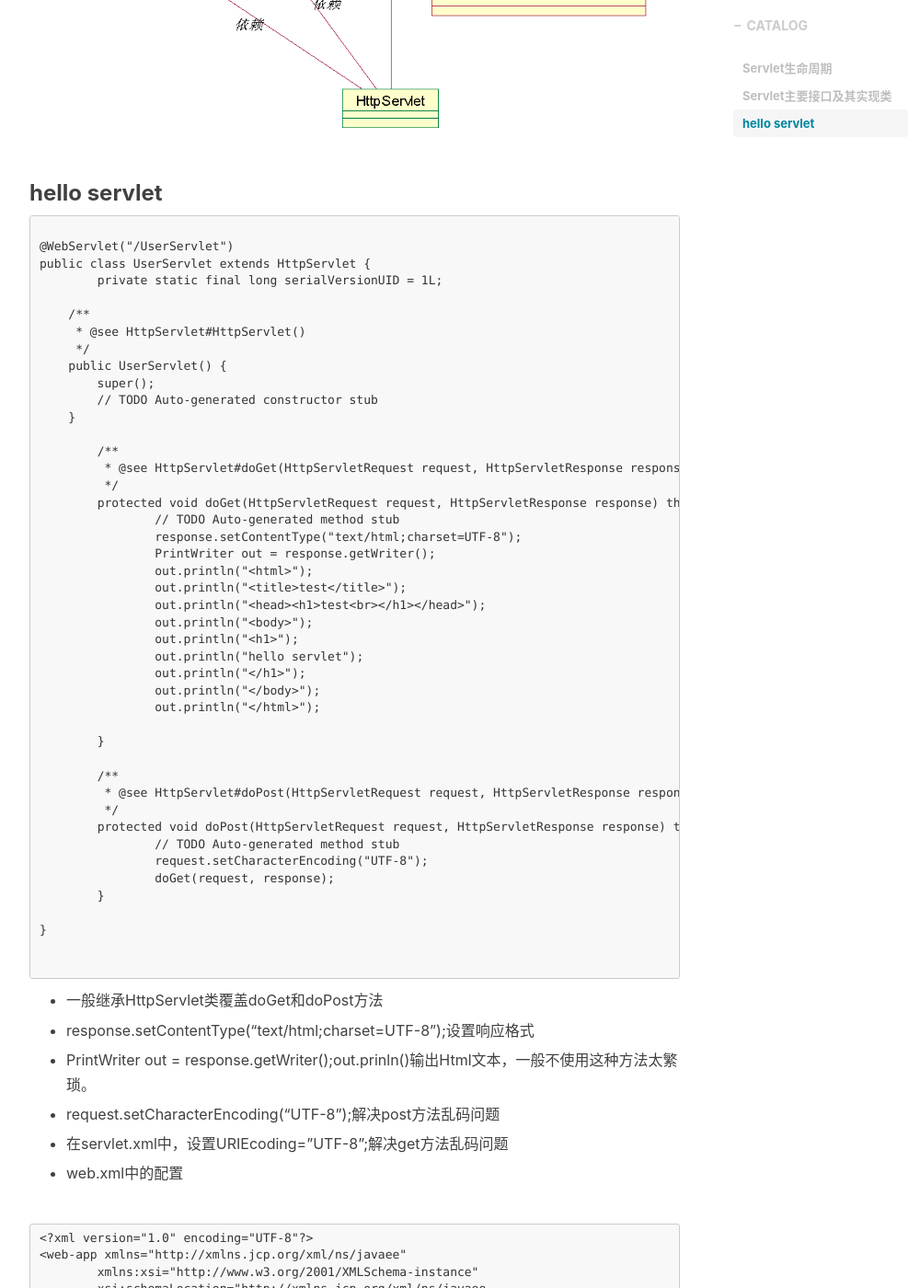
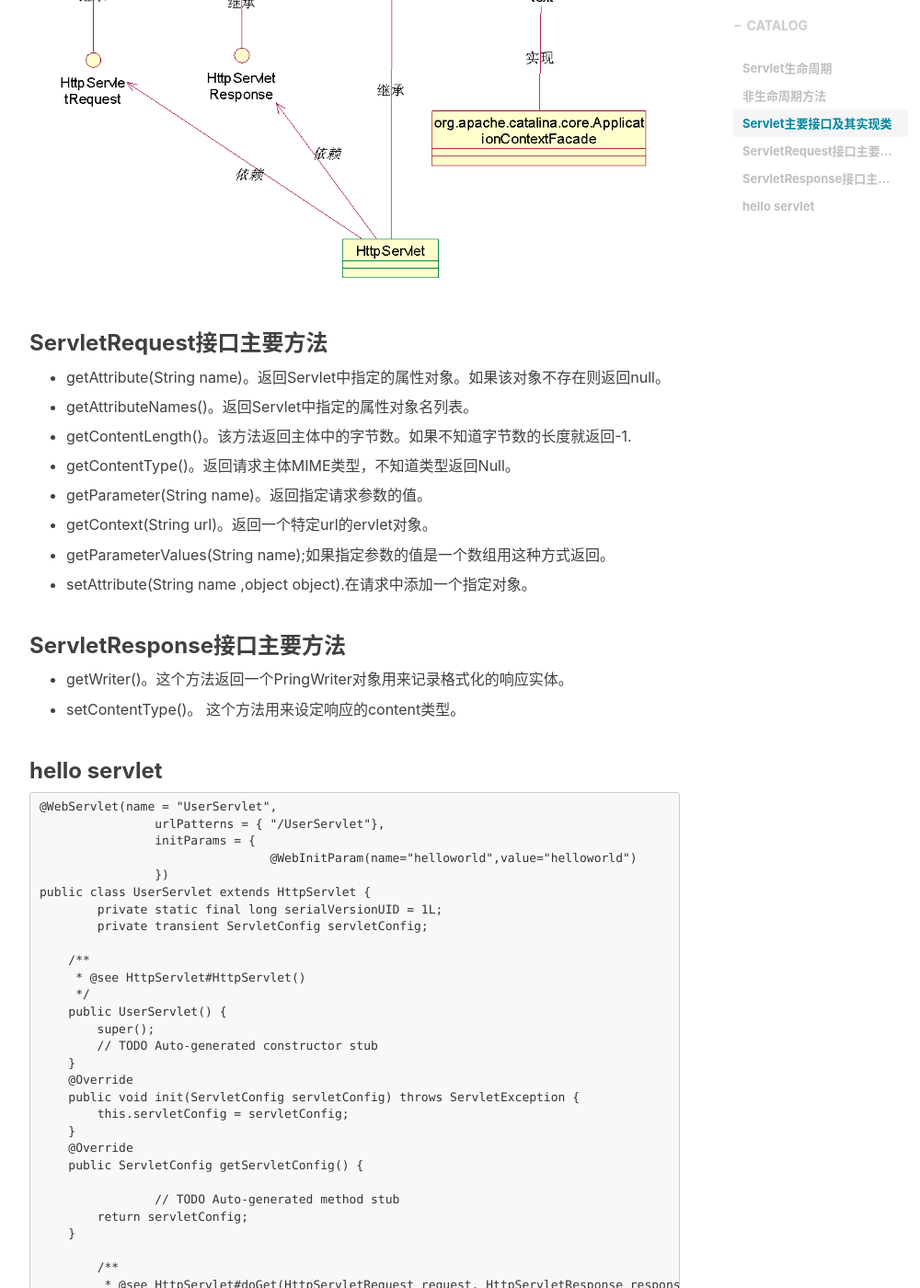
Before and after one commit to Liuerr0r/Liuerr0r.github.io, a Jekyll site: the page built from _posts/2018-04-09-servlet.md, in a window 1280 px wide and 1400 px high, scrolled down 1273 px. Shown: the whole window at 92% size, without its empty margins (233-1233 px from the left). Built offline with Jekyll 4.4.1, drawn with Linux system fonts in a browser that asks for light colours; nearby versions of some CDN libraries; comment, search, counter and statistics services are not loaded; some of the changed text lies outside the part shown.

Commit message:
更新博客内容

````diff
--- a/_posts/2018-04-09-servlet.md
+++ b/_posts/2018-04-09-servlet.md
@@ -23,17 +23,52 @@ tags:
 
 - 最后，Servlet 是由 JVM 的垃圾回收器进行垃圾回收的。
 
+### 非生命周期方法
+
+- getServletInfo()。该方法返回Servlet的描述，可以返回可能有用的任意字符串，甚至是NUll。
+
+- getServletConfig()。该方法返回由容器传给init方法的ServletConfig。
+
 ### Servlet主要接口及其实现类
 
 ![servlet](/img/post/servlet.png)
 
+### ServletRequest接口主要方法
+
+- getAttribute(String name)。返回Servlet中指定的属性对象。如果该对象不存在则返回null。
+
+- getAttributeNames()。返回Servlet中指定的属性对象名列表。
+
+- getContentLength()。该方法返回主体中的字节数。如果不知道字节数的长度就返回-1.
+
+- getContentType()。返回请求主体MIME类型，不知道类型返回Null。
+
+- getParameter(String name)。返回指定请求参数的值。
+
+- getContext(String url)。返回一个特定url的ervlet对象。
+
+- getParameterValues(String name);如果指定参数的值是一个数组用这种方式返回。
+
+- setAttribute(String name ,object object).在请求中添加一个指定对象。
+
+
+### ServletResponse接口主要方法
+
+- getWriter()。这个方法返回一个PringWriter对象用来记录格式化的响应实体。
+
+- setContentType()。 这个方法用来设定响应的content类型。
+
 ### hello servlet
 
 ```
-
-@WebServlet("/UserServlet")
+@WebServlet(name = "UserServlet",
+		urlPatterns = { "/UserServlet"},
+		initParams = {
+				@WebInitParam(name="helloworld",value="helloworld")
+		})
 public class UserServlet extends HttpServlet {
 	private static final long serialVersionUID = 1L;
+	private transient ServletConfig servletConfig;
 
     /**
      * @see HttpServlet#HttpServlet()
@@ -42,12 +77,23 @@ public class UserServlet extends HttpServlet {
         super();
         // TODO Auto-generated constructor stub
     }
+    @Override
+    public void init(ServletConfig servletConfig) throws ServletException {
+    	this.servletConfig = servletConfig;
+    }
+    @Override
+    public ServletConfig getServletConfig() {
+
+		// TODO Auto-generated method stub
+    	return servletConfig;
+    }
 
 	/**
 	 * @see HttpServlet#doGet(HttpServletRequest request, HttpServletResponse response)
 	 */
 	protected void doGet(HttpServletRequest request, HttpServletResponse response) throws ServletException, IOException {
 		// TODO Auto-generated method stub
+		String s = servletConfig.getInitParameter("helloworld");
 		response.setContentType("text/html;charset=UTF-8");
 		PrintWriter out = response.getWriter();
 		out.println("<html>");
@@ -75,6 +122,8 @@ public class UserServlet extends HttpServlet {
 
 
 ```
+
+- @WebServlet(name ="UserServlet",urlPatterns = "/UserServlet")用WebServlet注解类型声明一个Servlet。name和urlPatterns两个属性可选。
 
 - 一般继承HttpServlet类覆盖doGet和doPost方法
 
````
Also changed, not shown: other parts of _posts/2018-04-09-servlet.md (+2 -1 lines).
